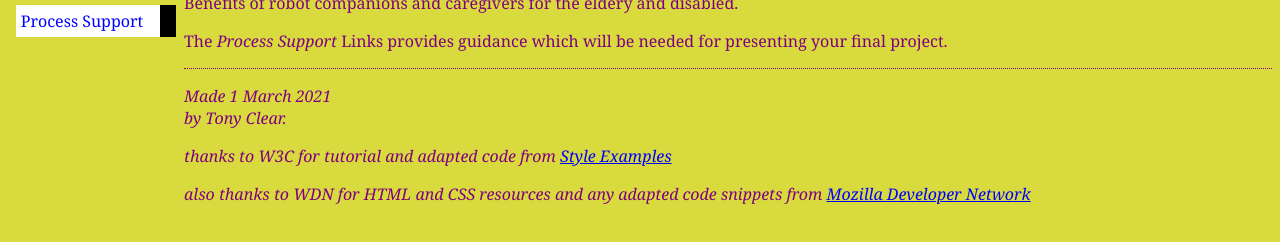
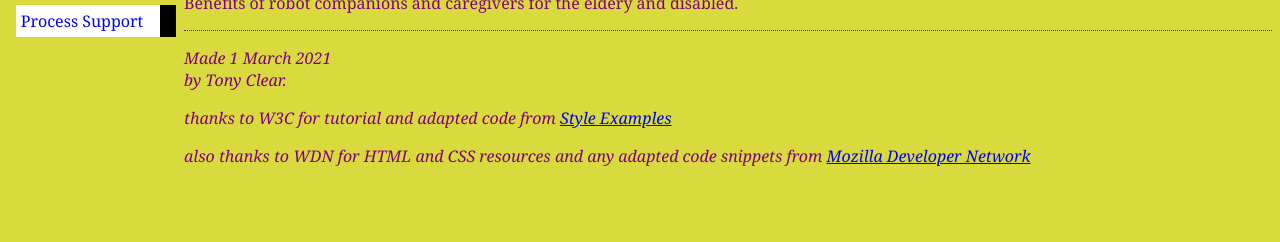
Before and after one commit to tuga1213/tuga1213.github.io, a plain HTML site: page index.html in a window 1280 px wide. Shown: the part 334-576 px from the top of the page. Drawn offline with Linux system fonts and the light colour scheme.

Commit message:
Update index.html

```diff
--- a/index.html
+++ b/index.html
@@ -24,7 +24,7 @@
 
 
 </ul><p>Benefits of robot companions and caregivers for the eldery and disabled.</p>
-<p>The <em>Process Support </em>Links provides guidance which will be needed for presenting your final project. </p>
+
 
 
 <!-- Sign and date the page, it's only polite! -->
```
